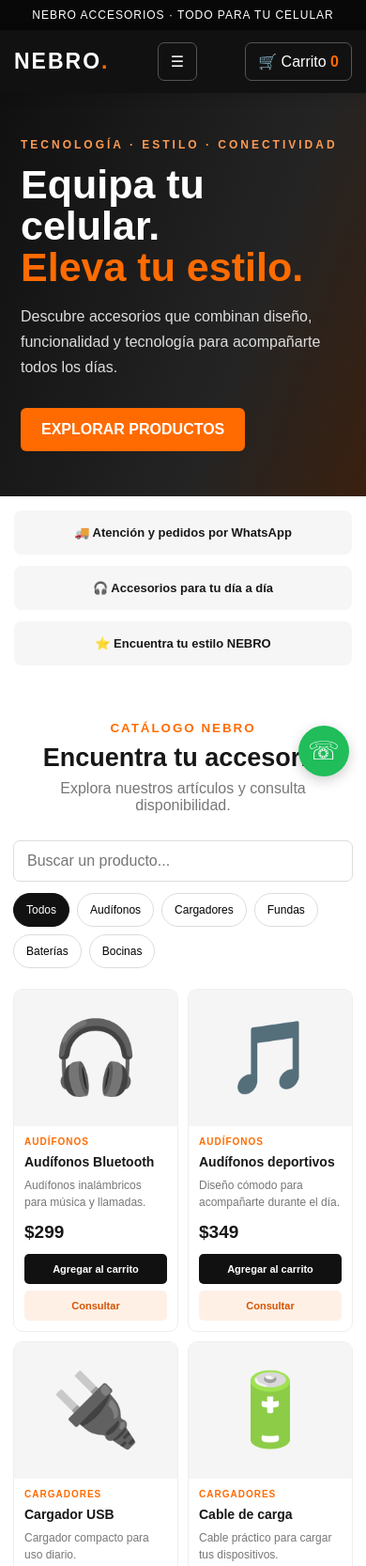
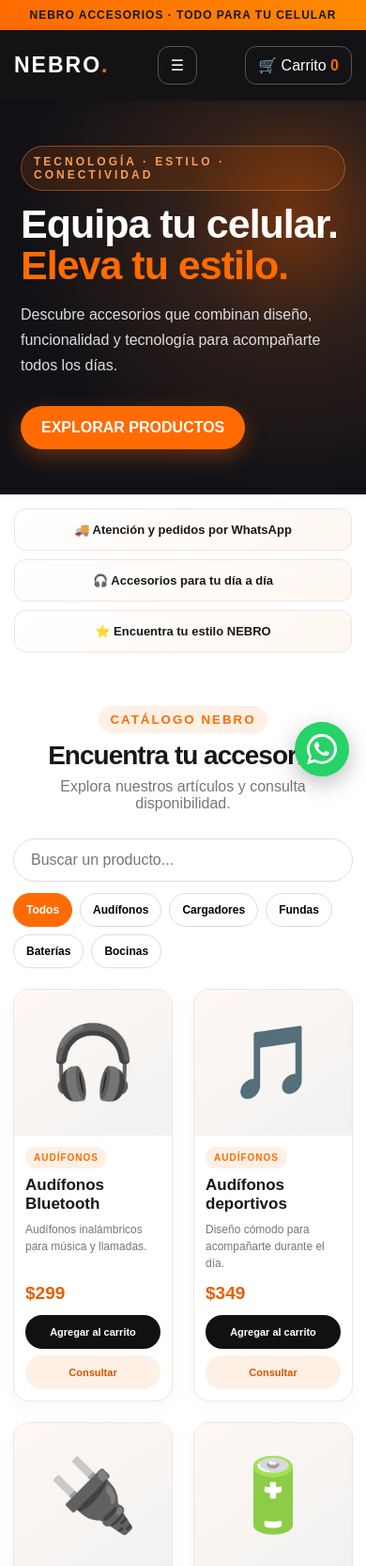
Before and after one commit to tusanm123/tienda-accesorios, a plain HTML site: page index.html in a window 390 px wide. Shown: the top 1666 px of the page at 94% size. Drawn offline with Linux system fonts and the light colour scheme.

Commit message:
Rediseño NEBRO y actualizar contacto WhatsApp

```diff
--- a/index.html
+++ b/index.html
@@ -75,6 +75,62 @@
     .overlay{display:none;position:fixed;inset:0;background:#0007;z-index:40}.overlay.show{display:block}
     @media(max-width:850px){.grid-products{grid-template-columns:repeat(2,1fr)}.hero-inner{grid-template-columns:1fr .65fr}.hero-art{font-size:110px}}
     @media(max-width:600px){.nav-wrap{padding:13px 15px}.logo{font-size:23px}nav{display:none;position:absolute;top:58px;left:0;right:0;background:#111;padding:18px;flex-direction:column;align-items:flex-start}nav.show{display:flex}.menu-button{display:block}.hero-inner{grid-template-columns:1fr;padding:48px 22px}.hero-art{display:none}.hero h1{font-size:43px}.benefits{grid-template-columns:1fr;padding:15px}.section{padding:42px 14px}.grid-products{gap:10px}.product-image{height:145px}.product-info{padding:11px}.product h3{font-size:14px}.product-actions{flex-direction:column}.section-heading h2{font-size:27px}}
+
+    /* Acabado visual NEBRO */
+    :root{--orange:#ff6b00;--black:#101014;--cream:#fff7f1}
+    body{background:#fff;color:#171717}
+    .topbar{background:linear-gradient(90deg,#ff6b00,#ff8a00);font-weight:800;color:#171717}
+    header{background:rgba(12,12,15,.97);backdrop-filter:blur(12px)}
+    .nav-wrap{max-width:1280px;padding-top:17px;padding-bottom:17px}
+    nav a{font-weight:700;letter-spacing:.2px;transition:color .2s}
+    nav a:hover,nav a:focus-visible{color:#ff8a35}
+    .menu-button,.cart-button{border-radius:12px;border-color:#555;transition:.2s}
+    .menu-button:hover,.cart-button:hover{border-color:var(--orange);color:#ff9a55}
+    .hero{min-height:470px;background:radial-gradient(circle at 80% 30%,#70330f 0,#30201a 27%,#111116 68%)}
+    .hero-inner{max-width:1280px}
+    .eyebrow{display:inline-block;background:#ff6b0022;border:1px solid #ff8a3566;padding:9px 13px;border-radius:30px}
+    .hero h1{letter-spacing:-2px}
+    .hero p{font-size:16px}
+    .hero-art{background:linear-gradient(145deg,#ffffff18,#ff6b0022);border:1px solid #ffffff22;border-radius:34px;padding:34px;box-shadow:0 25px 60px #0006}
+    .primary-btn{border-radius:30px;box-shadow:0 8px 24px #ff6b0055;transition:transform .2s,background .2s}
+    .primary-btn:hover{transform:translateY(-2px)}
+    .benefit{border:1px solid #f1e4dc;background:linear-gradient(145deg,#fff,#fff7f1);border-radius:14px;padding:20px}
+    .section{max-width:1280px}
+    .section-heading h2{font-size:clamp(28px,4vw,40px);letter-spacing:-1px}
+    .section-heading small{display:inline-block;background:#fff0e6;padding:7px 12px;border-radius:20px}
+    .search{border-radius:25px;padding:13px 18px}
+    .filter{font-weight:700;transition:.2s}
+    .filter.active,.filter:hover{background:var(--orange);border-color:var(--orange)}
+    .grid-products{gap:22px}
+    .product{border:1px solid #eee5df;border-radius:17px;box-shadow:0 5px 20px #21170f08}
+    .product:hover{box-shadow:0 16px 35px #21170f18}
+    .product-image{height:220px;background:linear-gradient(145deg,#fff8f3,#f1f1f1)}
+    .product-image img{transition:transform .35s}
+    .product:hover .product-image img{transform:scale(1.05)}
+    .product-info{padding:18px}
+    .category{display:inline-block;background:#fff0e6;padding:6px 9px;border-radius:20px;width:max-content}
+    .product h3{font-size:17px}
+    .price{color:#e65f00}
+    .add-btn,.buy-btn{border-radius:20px;padding:12px 8px;transition:.2s}
+    .add-btn:hover{background:var(--orange)}
+    .buy-btn:hover{background:#ffe1cc}
+    .promo{background:radial-gradient(circle at 50% 0,#4a2a1a,#111116 65%);padding:58px 20px}
+    footer{border-top:4px solid var(--orange)}
+    .float-wa{width:62px;height:62px;background:#25D366;font-size:0;box-shadow:0 7px 24px #0004;transition:transform .2s}
+    .float-wa:hover{transform:scale(1.08)}
+    .float-wa svg{width:34px;height:34px;display:block}
+    .cart-panel{border-radius:18px 0 0 18px}
+    @media(max-width:600px){
+      .hero{min-height:0}
+      .hero-inner{padding:48px 22px}
+      .hero h1{letter-spacing:-1px}
+      .hero-art{display:none}
+      .benefits{gap:9px}
+      .benefit{padding:14px;border-radius:12px}
+      .product-image{height:155px}
+      .product-info{padding:12px}
+      .float-wa{width:58px;height:58px}
+    }
   </style>
 </head>
 <body>
@@ -138,7 +194,7 @@
     <p>© <span id="year"></span> NEBRO ACCESORIOS. Todos los derechos reservados.</p>
   </footer>
 
-  <a class="float-wa" href="https://wa.me/525615864343?text=Hola%20NEBRO%2C%20quiero%20informaci%C3%B3n%20sobre%20sus%20productos." target="_blank" rel="noopener" aria-label="Contactar por WhatsApp">☏</a>
+  <a class="float-wa" href="https://wa.me/525616864343?text=Hola%20NEBRO%2C%20quiero%20informaci%C3%B3n%20sobre%20sus%20productos." target="_blank" rel="noopener" aria-label="Contactar por WhatsApp"><svg viewBox="0 0 32 32" aria-hidden="true"><path fill="currentColor" d="M16 .8A15 15 0 0 0 3.1 23.5L1.2 31l7.7-2A15 15 0 1 0 16 .8Zm0 27.4a12.3 12.3 0 0 1-6.3-1.7l-.5-.3-4.6 1.2 1.2-4.5-.3-.5A12.3 12.3 0 1 1 16 28.2Zm6.8-9.2c-.4-.2-2.2-1.1-2.6-1.2-.3-.1-.6-.2-.8.2-.3.4-1 1.2-1.2 1.4-.2.2-.4.3-.8.1-.4-.2-1.6-.6-3-1.9-1.1-1-1.9-2.2-2.1-2.6-.2-.4 0-.6.2-.8l.6-.7c.2-.2.3-.4.4-.6.1-.2 0-.5 0-.7l-1.2-2.8c-.3-.7-.6-.6-.8-.6h-.7c-.2 0-.7.1-1 .5-.4.4-1.3 1.3-1.3 3.1s1.3 3.5 1.5 3.8c.2.2 2.6 4 6.3 5.6.9.4 1.6.6 2.1.7.9.3 1.7.2 2.3.1.7-.1 2.2-.9 2.5-1.8.3-.9.3-1.6.2-1.8-.1-.2-.3-.3-.7-.5Z"/></svg></a>
 
   <div class="overlay" id="overlay"></div>
   <aside class="cart-panel" id="cartPanel" aria-label="Carrito de compras">
@@ -199,13 +255,13 @@
     }
     function openCart(){document.getElementById("cartPanel").classList.add("open");document.getElementById("overlay").classList.add("show");}
     function closeCart(){document.getElementById("cartPanel").classList.remove("open");document.getElementById("overlay").classList.remove("show");}
-    function buyNow(id){const p=products.find(x=>x.id===id);const msg="Hola NEBRO, quiero consultar disponibilidad de: "+p.name+" ("+money(p.price)+").";window.open("https://wa.me/525615864343?text="+encodeURIComponent(msg),"_blank");}
+    function buyNow(id){const p=products.find(x=>x.id===id);const msg="Hola NEBRO, quiero consultar disponibilidad de: "+p.name+" ("+money(p.price)+").";window.open("https://wa.me/525616864343?text="+encodeURIComponent(msg),"_blank");}
     document.getElementById("checkout").addEventListener("click",()=>{
       if(!cart.length){alert("Tu carrito está vacío.");return;}
       const rows=cart.map(x=>{const p=products.find(y=>y.id===x.id);return "• "+p.name+" x"+x.qty+" - "+money(p.price*x.qty);});
       const total=cart.reduce((s,x)=>s+products.find(p=>p.id===x.id).price*x.qty,0);
       const msg="Hola NEBRO, quiero hacer este pedido:\n"+rows.join("\n")+"\nTotal estimado: "+money(total)+" MXN\n¿Me pueden confirmar disponibilidad y entrega?";
-      window.open("https://wa.me/525615864343?text="+encodeURIComponent(msg),"_blank");
+      window.open("https://wa.me/525616864343?text="+encodeURIComponent(msg),"_blank");
     });
     document.getElementById("openCart").addEventListener("click",openCart);
     document.getElementById("closeCart").addEventListener("click",closeCart);
```
